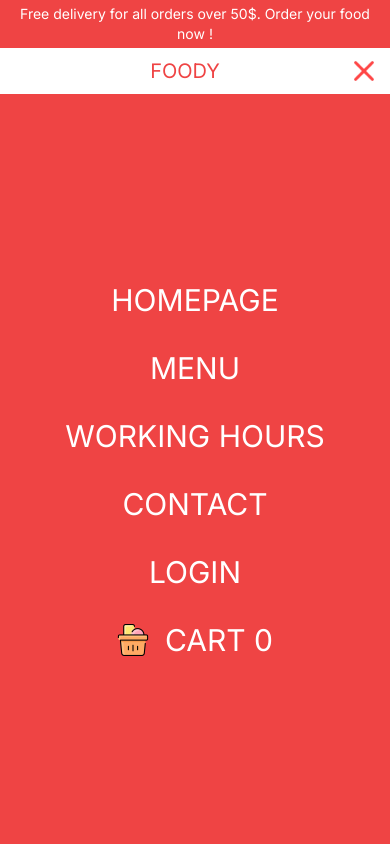
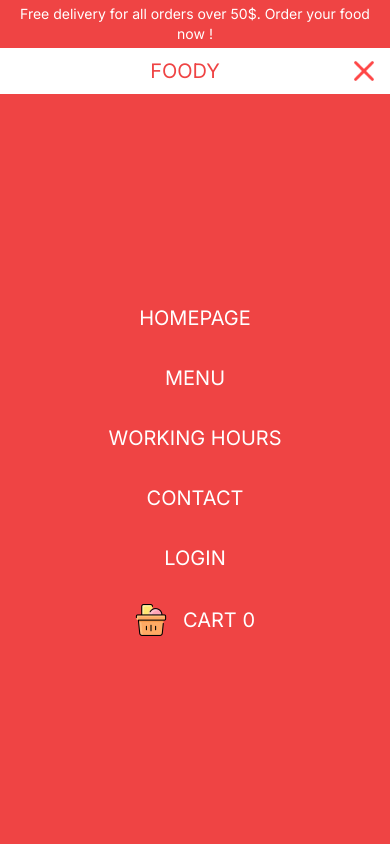
Before and after one commit to nightshiftmaster/Foody-food-delivery-app, a Next.js app: page / in a window 390 px wide. Both pictures are taken after a click on the element 364 px from the left and 71 px from the top of the page. Shown: the top 844 px of the page. Built offline with nearby package versions, Linux system fonts and the light colour scheme; no server answers; the database is empty; grey boxes are pictures that could not be loaded.

Commit message:
fonts update

```diff
--- /dev/null
+++ b/src/components/Button.tsx
@@ -0,0 +1,11 @@
+import React from "react";
+
+const Button = ({ name }: { name: string }) => {
+  return (
+    <button className="bg-red-500 font-bold text-white text-xs md:text-sm xl:text-base py-4 px-8 rounded-lg">
+      {name}
+    </button>
+  );
+};
+
+export default Button;
--- a/src/components/CountDown.tsx
+++ b/src/components/CountDown.tsx
@@ -1,13 +1,12 @@
-"use client";
 import React from "react";
 import Countdown from "react-countdown";
 
-const endingDate = new Date("2023-12-20");
+const endingDate = new Date("2024-5-20");
 
 const CountDown = () => {
   return (
     <Countdown
-      className="font-bold text-5xl text-yellow-300"
+      className="font-bold md:text-3xl text-3xl xl:text-5xl text-yellow-300"
       date={endingDate}
     />
   );
--- a/src/components/Featured.tsx
+++ b/src/components/Featured.tsx
@@ -3,6 +3,7 @@ import Image from "next/image";
 import { ProductType } from "@/types/types";
 import Link from "next/link";
 import { BASE_API_URL } from "@/utils/constants";
+import Button from "./Button";
 
 const getData = async () => {
   const res = await fetch(`${BASE_API_URL}/api/products`, {
@@ -24,12 +25,12 @@ const Featured = async () => {
         {/* single element */}
         {featuredProducts?.map((product) => (
           <Link
-            className={`transition-all duration-500 w-full p-4 h-[60vh] flex flex-col  hover:bg-fuchsia-50 hover:shadow-2xl justify-between sm:w-1/2 lg:w-1/3 shadow-xl rounded-xl group `}
+            className={`transition-all duration-500 w-full p-4 h-[60vh] md:h-[70vh] flex flex-col  hover:bg-fuchsia-50 hover:shadow-2xl justify-between sm:w-1/2 lg:w-1/3 shadow-xl rounded-xl group `}
             href={`/product/${product.id}`}
             key={product.id}
           >
             <div
-              className="w-screen h-[60vh] gap-3 flex flex-col items-center justify-around p-3 hover:shadow-2xl hover:bg-fuchsia-50 transition-all duration-300 md:w-[50vw] xl:w-[33vw] xl:h-[90vh]"
+              className="w-screen h-[60vh] gap-2 flex flex-col items-center justify-around p-2 hover:shadow-2xl hover:bg-fuchsia-50 transition-all duration-300 md:w-[50vw] xl:w-[33vw] xl:h-[90vh]"
               key={product.id}
             >
               {/* image element */}
@@ -44,17 +45,15 @@ const Featured = async () => {
                 </div>
               )}
               {/* text */}
-              <div className="flex-1 flex flex-col md:gap-4 gap-2 items-center justify-center text-center">
-                <h1 className="text-base md:text-lg font-bold uppercase xl:text-2xl 2xl:text-3xl">
+              <div className="flex-1 flex flex-col md:gap-3 gap-2 items-center justify-center text-center">
+                <h1 className="text-sm  font-bold uppercase md:text-lg 2xl:text-xl">
                   {product.title}
                 </h1>
-                <p className="p-4 text-xs xl:text-xl">{product.desc}</p>
-                <span className="text-sm  xl:text-xl font-bold">
+                <p className="p-4 text-xs md:text-base ">{product.desc}</p>
+                <span className="text-sm  md:text-base font-bold">
                   ${product.price}
                 </span>
-                <button className="bg-red-500 text-white text-xs lg:text-base p-3 rounded-lg">
-                  Add to Cart
-                </button>
+                <Button name={"Add to Cart"} />
               </div>
             </div>
           </Link>
--- a/src/components/Footer.tsx
+++ b/src/components/Footer.tsx
@@ -2,8 +2,8 @@ import React from "react";
 import Link from "next/link";
 
 const Footer = () => (
-  <div className="h-12 md:h-24 px-4 lg:px-20 xl:p-40 text-red-500 flex items-center justify-between">
-    <Link className="font-bold text-xl" href="/">
+  <div className="h-12 md:h-24 px-4 lg:px-20 xl:p-40 text-xs md:text-base xl:text-xl text-red-500 flex items-center justify-between">
+    <Link className="font-bold" href="/">
       Foody
     </Link>
     <p>ALL RIGHTS RESERVED</p>
--- a/src/components/Menu.tsx
+++ b/src/components/Menu.tsx
@@ -35,7 +35,7 @@ const Menu = () => {
         />
       )}
       {open && (
-        <div className="bg-red-500 text-white absolute left-0 top-24 h-[calc(100vh-6rem)] flex items-center justify-center text-3xl flex-col gap-8 w-full z-10">
+        <div className="bg-red-500 text-white absolute left-0 top-24 h-[calc(100vh-6rem)] flex items-center justify-center text-xl flex-col gap-8 w-full z-10">
           {links.map((link) => (
             <Link href={link.url} onClick={() => setOpen(false)}>
               {link.title}
--- a/src/components/Offer.tsx
+++ b/src/components/Offer.tsx
@@ -1,6 +1,11 @@
+"use client";
 import React from "react";
 import Image from "next/image";
+import dynamic from "next/dynamic";
 import CountDown from "./CountDown";
+import Button from "./Button";
+
+const CountDownNoSSR = dynamic(() => import("./CountDown"), { ssr: false });
 
 const Offer = () => {
   return (
@@ -17,17 +22,17 @@ const Offer = () => {
       </video>
       {/* text */}
       <div className="flex-1 flex flex-col justify-center items-center text-center gap-8 p-6 z-20">
-        <h1 className="text-white text-5xl font-bold xl:text-6xl">
+        <h1 className="text-white text-3xl md:text-5xl font-bold xl:text-6xl">
           Delicious Burger & French Fry
         </h1>
-        <p className="text-white xl:text-xl">
+        <p className="text-white text-sm xl:text-xl">
           Progressively simplify effective e-toilers and process-centric methods
           of empowerment. Quickly pontificate parallel.
         </p>
-        <CountDown />
-        <button className="bg-red-500 text-white px-6 py-3 rounded-lg">
-          Order Now
-        </button>
+
+        <CountDownNoSSR />
+
+        <Button name={"Order Now"} />
       </div>
       {/* image */}
       <div className="flex-1 w-full relative md:h-full z-20">
--- a/src/components/Slider.tsx
+++ b/src/components/Slider.tsx
@@ -1,6 +1,7 @@
 "use client";
 import React, { useEffect, useState } from "react";
 import Image from "next/image";
+import Button from "./Button";
 
 const data = [
   {
@@ -36,15 +37,10 @@ const Slider = () => {
       {/* Text Container */}
 
       <div className="flex items-center justify-center flex-col gap-8 font-bold text-red-500 lg:h-full flex-1 bg-fuchsia-50">
-        <h1 className="text-5xl text-center uppercase p-4 xl:text-7xl md:p-10">
+        <h1 className="md:text-5xl text-3xl text-center uppercase p-4 xl:text-7xl md:p-10">
           {data[currentSlide].title}
         </h1>
-        <button
-          type="button"
-          className="bg-red-500 text-white py-4 px-8 rounded-lg"
-        >
-          Order Now
-        </button>
+        <Button name={"Oreder Now"} />
       </div>
       {/* Image Container */}
       <div className="w-full relative lg:h-full flex-1 ">
```
